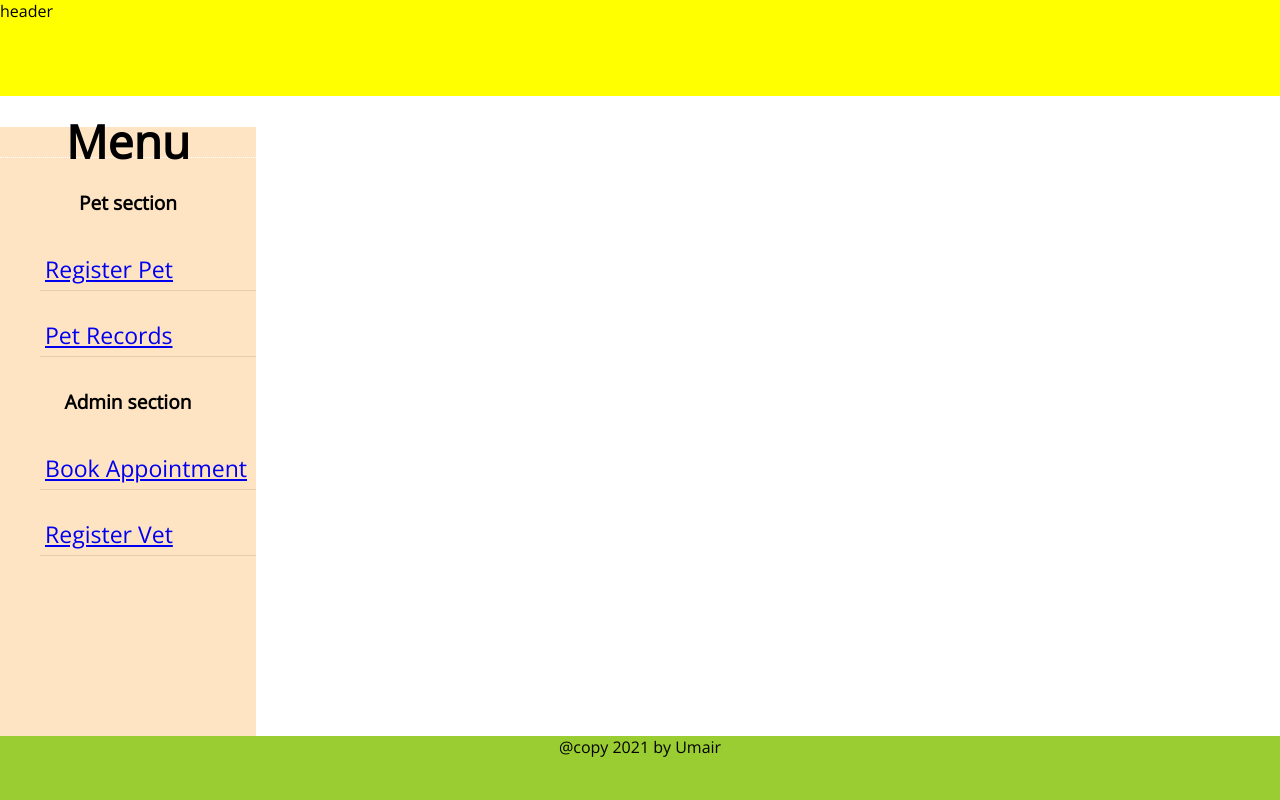
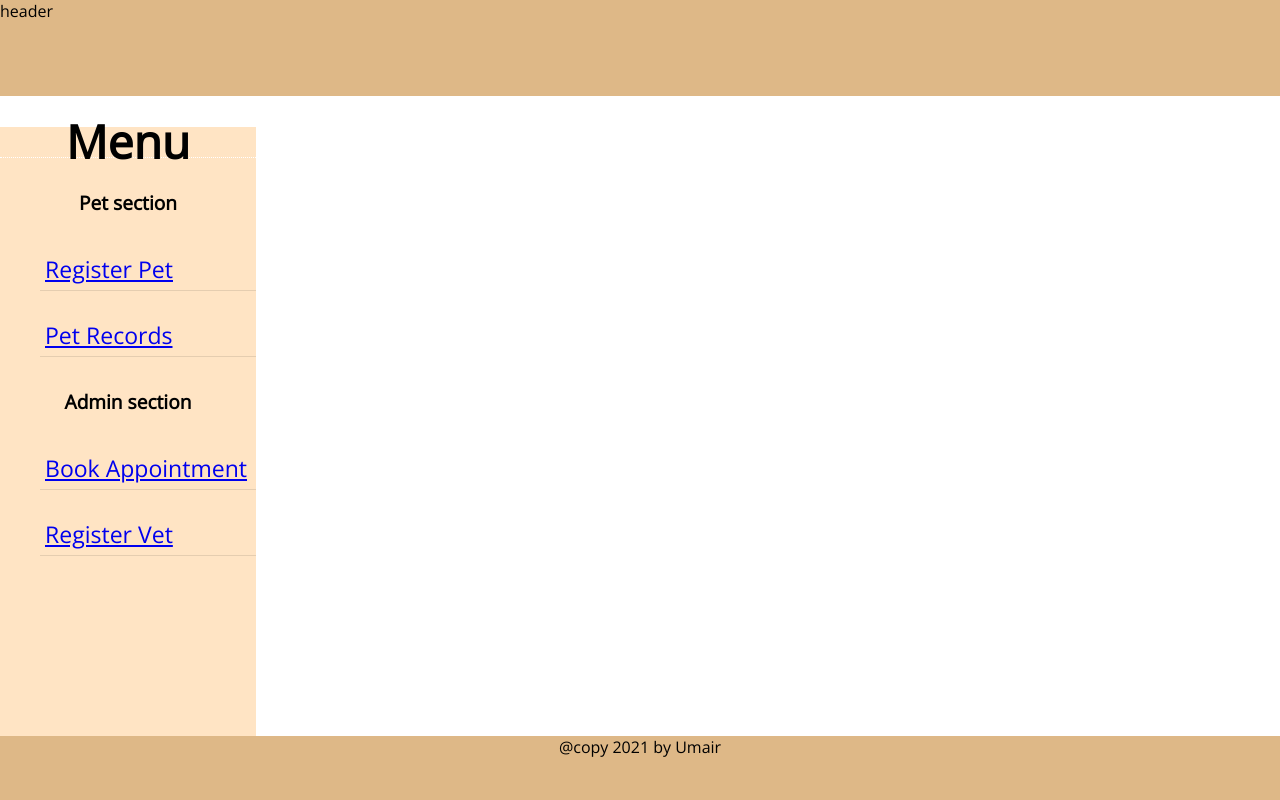
Before and after one commit to rock-007/Vet-management-app, a Flask app: page / in a window 1280 px wide. Run offline with Flask 2, Linux system fonts and the light colour scheme; some libraries are stand-ins or nearby versions.

Commit message:
reformatted html document

```diff
--- a/static/css/style.css
+++ b/static/css/style.css
@@ -11,7 +11,7 @@ header{
 }
 
 footer{
-    background-color: yellowgreen;
+    background-color: burlywood;
     bottom: 0;
     position: fixed;
     width:100%;
@@ -65,11 +65,6 @@ footer{
 
 
 #h1{
-    background-color: yellow;
+    background-color: burlywood;
 
 }
-
-#h2{
-    background-color: blue;
-
-}
--- a/templates/vets/new.html
+++ b/templates/vets/new.html
@@ -11,9 +11,9 @@
                 <ul>
                     <li><a href="/add-pet">Register Pet</a></li>
                 </ul>
-        <ul>
-            <li><a href="/pet">Pet Records</a></li>
-        </ul>
+                <ul>
+                    <li><a href="/pet">Pet Records</a></li>
+                </ul>
 
         <h5>Admin section</h5>
         <ul>
```
Also changed, not shown: tests/test_availability.py (deleted).
